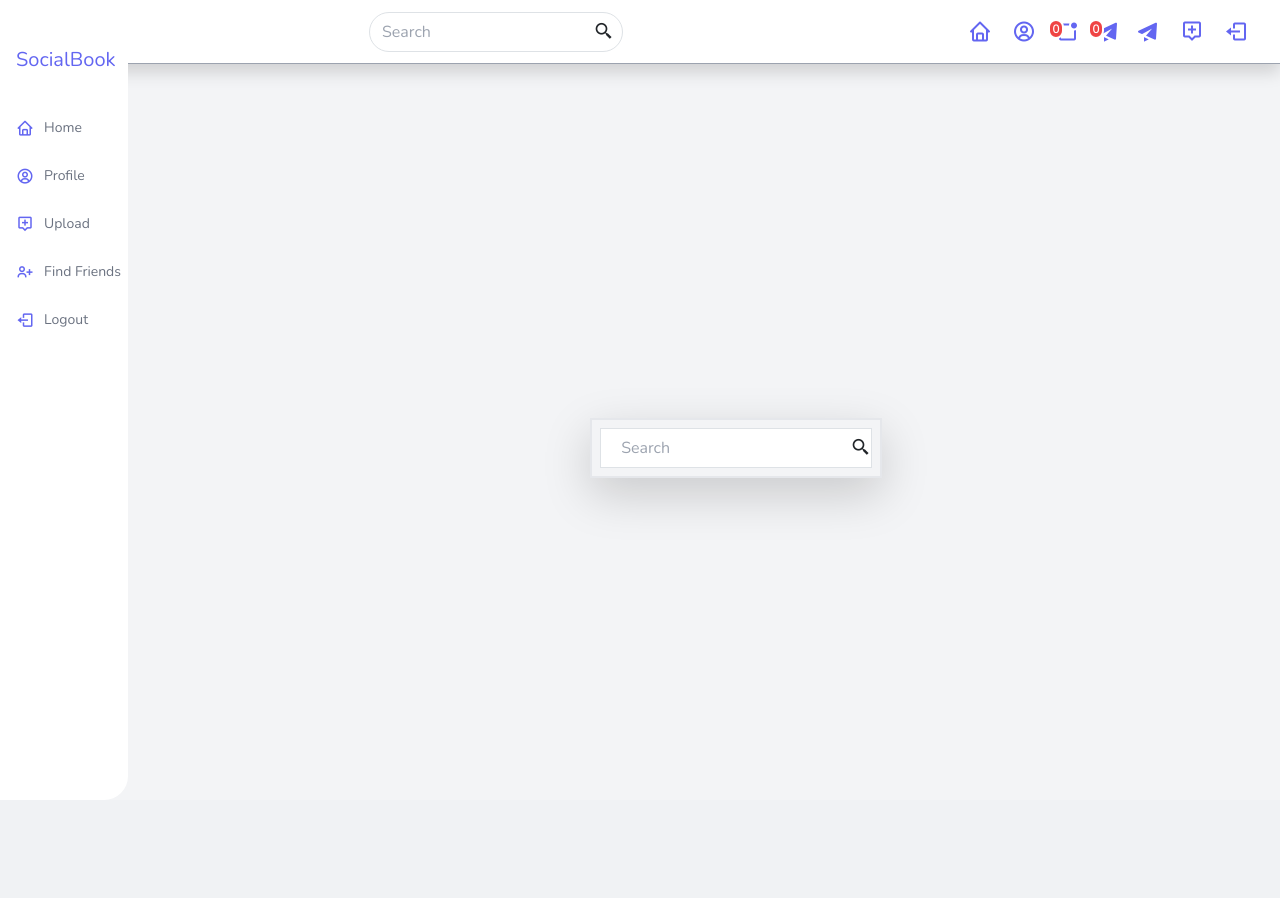
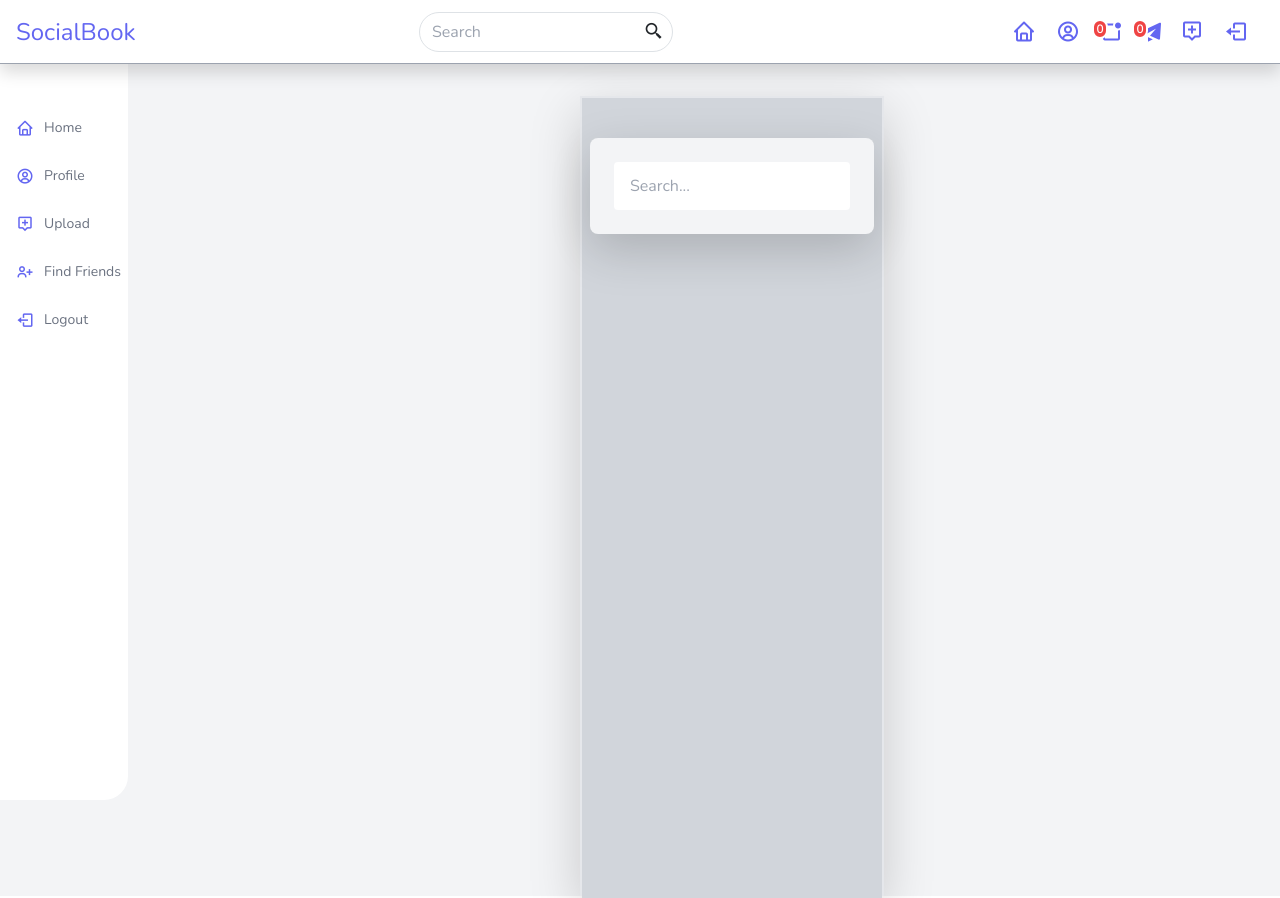
Before and after one commit to sajithpi/Django-SocialMedia, a Django app: page / in a window 1280 px wide. Before the commit the page ends 800 px from the top, so only its background shows below. Run offline with Django 3.2, Linux system fonts and the light colour scheme; the visitor is signed in with stand-in values (Sample User, id 1); data comes from the database, SQL or seed files in the repository; data that the repository does not hold is empty; parts of the project's set-up code (start-up, migrations or seed data) failed here and were passed over; some libraries are stand-ins or nearby versions.

Commit message:
Changed chatbox design

```diff
--- a/chat/templates/chat/index.html
+++ b/chat/templates/chat/index.html
@@ -11,7 +11,10 @@
     <body>
 
 
-        <div class="w-24 sm:w-32 md:w-48 lg:w-72">
+   {% if chats %}
+
+
+        <div class="w-64 md:w-64 lg:w-96 ">
 
 
 
@@ -20,10 +23,10 @@
                  <!-- <input hidden id="room-name-input" type="text" class="w-20 md:w-48" ><br>
                 <input hidden id="room-name-submit" type="button" value="Enter">  -->
 
-                <div class="w-auto h-7 sm:w-full md:h-10  bg-white border  flex justify-between items-center m-0.5 md:m-2">
+                <div class="w-auto h-7 sm:w-full md:h-10  bg-white border flex justify-between items-center m-0.5 md:m-2 rounded-lg">
 
                     <input type="text" name="keyword" id="room-name-input" placeholder=" Search "
-                        class="w-full outline-none rounded focus:outline-none px-3  text-xs md:text-base" />
+                        class="w-full outline-none focus:outline-none px-3 text-xs md:text-base" />
                     <button id="room-name-submit" type="button" class=" outline-none focus:outline-none active:outline-none self-center">
                         <div class="items-center mt-1 ">
                             <i class='bx bx-search-alt-2 text-base md:text-xl' ></i>
@@ -40,27 +43,27 @@
 
 
 
-                    <div class="mx-auto flex  items-center relative "
+                    <div class="mx-auto flex  items-center relative h-16 md:h-20"
                         x-data="{
                             comment : false,
                         }">
 
 
-                        <div class="flex flex-col  bg-white shadow-md hover:shadow-lg  w-full h-full p-0 md:p-1 border ">
-                            <div class="flex items-center justify-between">
+                        <div class="flex flex-col  bg-white shadow-md hover:shadow-lg  w-full h-full p-0  border bg-gray-100 shadow-lg rounded-lg overflow-hidden my-0.5 md:my-1 mx-0.5 md:mx-2">
+                            <div class="flex items-center justify-between mx-auto">
                                 <div class="flex items-center mx-0 md:mx-3">
                                     <div class="flex w-6 md:w-10 lg:w-14  md:h-10 items-center my-3 mx-0 md:mx-1">
 
                                         {% if request.user.username == room.sender %}
-                                            <a href="{% url 'profiles:detail' room.receiver %}" class="object-scale-down ">
-                                                {% thumbnail room.receiver_profile.profile.image "55x55" crop="center" as img%}
+                                            <a href="{% url 'profiles:user_profile' room.receiver %}" class="object-scale-down ">
+                                                {% thumbnail room.receiver_profile.profile.image "51x51" crop="center" as img%}
                                                     <img src="{{ img.url }}"class="object-scale-down rounded-full border-solid border-white border-2 ">
                                                 {% endthumbnail %}
 
                                             </a>
                                         {% else %}
-                                            <a href="{% url 'profiles:detail' room.sender %}" class="object-scale-down ">
-                                                {% thumbnail room.sender_profile.profile.image "55x55" crop="center" as img %}
+                                            <a href="{% url 'profiles:user_profile' room.sender %}" class="object-scale-down ">
+                                                {% thumbnail room.sender_profile.profile.image "51x51" crop="center" as img %}
                                                     <img src="{{ img.url }}"class="object-scale-down rounded-full border-solid border-white border-2">
                                                 {% endthumbnail %}
 
@@ -68,14 +71,14 @@
                                         {% endif %}
 
                                     </div>
-                                    <div class="flex flex-col md:w-24 lg:w-36 my-3 ml-0 md:ml-2">
+                                    <div class="flex flex-col w-40 md:w-32 lg:w-52 my-3 ml-0 md:ml-2">
                                         {% if request.user.username == room.sender %}
-                                            <a href="{% url 'chat:room' room.receiver %}" class="stretched-link">
-                                                <div class="font-medium  text-xs  lg:text-sm  font-semibold overflow-hidden">{{room.receiver |capfirst }}</div>
+                                            <a href="{% url 'chat:room' room.receiver %}" class="stretched-link text-decoration-none">
+                                                <div class="font-medium  text-base  md:text-lg   overflow-hidden text-gray-700">{{room.receiver |capfirst }}</div>
                                             </a>
                                         {% else %}
                                             <a href="{% url 'chat:room' room.sender %}" class="stretched-link">
-                                                <div class="font-medium  text-xs  lg:text-sm font-semibold">{{room.sender |capfirst }}</div>
+                                                <div class="font-medium  text-base  md:text-lg ">{{room.sender |capfirst }}</div>
                                             </a>
                                         {% endif %}
 
@@ -87,12 +90,12 @@
                                             {% if chat.room.id == room.id %}
                                                 {% if chat.is_read == False %}
                                                         {% if chat.sender == request.user %}
-                                                            <span class="text-xs lg:text-sm text-gray-500">{{chat.sender}}:{{chat.content}}</span>
+                                                            <span class="text-sm lg:text-base text-gray-300 overflow-hidden">{{chat.sender | capfirst}}:{{chat.content}}</span>
                                                         {% else %}
-                                                        <span class="text-xs lg:text-sm font-bold">{{chat.sender}}:{{chat.content}}</span>
+                                                        <span class="text-sm md:lg-base text-gray-500 overflow-hidden"></span>{{chat.sender | capfirst}}</span>:<span class="text-xs lg:text-sm font-bold overflow-hidden">{{chat.content}}</span>
                                                         {% endif %}
                                                 {% else %}
-                                                    {{chat.sender}}:{{chat.content}}
+                                                    <span class="text-sm lg:text-base text-gray-500 overflow-hidden">{{chat.sender | capfirst}} : {{chat.content}}</span>
                                                 {% endif %}
                                             {% endif %}
                                             {% endif %}
@@ -103,8 +106,8 @@
 
                                     {% for chat in chats  %}
                                     {% if chat.room.id == room.id %}
-                                        <div class="flex flex-col my-3 hidden sm:flex">
-                                            <span class="text-xs text-gray-700 ">{{chat.timestamp | date:"g:i:a"}}</span>
+                                        <div class="flex flex-col my-3 ">
+                                            <span class="text-xs md:text-sm text-gray-400 ">{{chat.timestamp | date:"g:i:a"}}</span>
 
 
                                         </div>
@@ -126,5 +129,21 @@
 
         </div>
 
+    {% else %}
+
+        <div class="py-10 h-screen bg-gray-300 px-2">
+            <div class="max-w-md mx-auto bg-gray-100 shadow-lg rounded-lg overflow-hidden md:max-w-lg">
+                <div class="md:flex">
+                    <div class="w-full p-4">
+                        <div class="relative"> <input type="text" class="w-full h-12 rounded focus:outline-none px-3 focus:shadow-md" placeholder="Search..."> <i class="fa fa-search absolute right-3 top-4 text-gray-300"></i> </div>
+
+
+
+
+                    </div>
+                </div>
+            </div>
+        </div>
+    {% endif %}
     </body>
 </html>
--- a/feed/templates/feed/findfriends.html
+++ b/feed/templates/feed/findfriends.html
@@ -7,7 +7,7 @@
 
 
 {% block body %}
-  <div class="fixed top-0 left-0 right-0 z-30">
+  <div class="fixed top-0 left-0 right-0 z-50">
     {% include 'includes/navbar.html' %}
   </div>
   <div class=" z-20 max-w-screen-2xl">
--- a/feed/templates/feed/homepage.html
+++ b/feed/templates/feed/homepage.html
@@ -11,11 +11,11 @@
 {% block body %}
 
     {% if request.user.is_authenticated %}
-    <div class="fixed top-0 left-0 right-0 z-30 ">
+    <div class="fixed top-0 left-0 right-0 z-50 ">
       {% include 'includes/navbar.html' %}
     </div>
     <div class="flex mt-24 z-50 max-w-md md:max-w-7xl ">
-      <div id="posts-container " class="mr-0  lg:mr-16">
+      <div id="posts-container " class="mx-0.5  lg:mx-7">
           {% for post in posts  %}
 
                     {% include 'includes/post.html' with post=post  comment_form=comment_form profile=profile show_detail_link=True show_comment_list=False %}
--- a/profiles/templates/profiles/profile.html
+++ b/profiles/templates/profiles/profile.html
@@ -1,13 +1,13 @@
+{% extends 'base.html' %}
 {% load thumbnail %}
-
 <!-- {% block title %}{{ user.username }}{% endblock title %} -->
 
 {% block body %}
 
 <title>{{ user.username }}</title>
 <div class="flex  bg-gray-100 ">
-    <div class="flex sticky w-24 -ml-7 md:ml-0 sm:w-auto z-30 md:z-40 ">{% include "base.html" %}</div>
-    <div class="overflow-hidden shadow w-full h-fit z-50 md:z-30 my-3 bg-gray-100">
+
+    <div class="overflow-hidden shadow w-full h-fit z-40 md:z-30 my-3 bg-gray-100">
         <div class="w-auto bg-cover bg-center h-48"
             style="background-image: url('https://images.unsplash.com/photo-1593642532454-e138e28a63f4?ixlib=rb-1.2.1&ixid=MnwxMjA3fDF8MHxwaG90by1wYWdlfHx8fGVufDB8fHx8&auto=format&fit=crop&w=869&q=80');">
         </div>
--- a/profiles/urls.py
+++ b/profiles/urls.py
@@ -10,9 +10,7 @@
 
     path("profile/<str:id>", views.ProfileLoginUpdate.as_view(), name="updatelogin"),
 
-    path("profile/<str:username>/", views.UserDetailView.as_view(), name="user"),
-
-    path("<str:username>/", views.ProfileDetailView.as_view(), name="detail"),
+    path("<str:username>/", views.ProfileDetailView.as_view(), name="user_profile"),
 
     path("<str:username>/follow/", views.FollowView.as_view(), name="follow"),
 
--- a/til/templates/base.html
+++ b/til/templates/base.html
@@ -28,11 +28,11 @@
 
     <!-- <div class="flex flex-col w-4/5 md:w-1/5 md:pr-0 pr-1 bg-white rounded-r-3xl overflow-hidden"> -->
     {% if request.user.is_authenticated %}
-      <div class="flex flex-col px-0 md:px-3 w-10 md:w-20 lg:w-32 h-screen md:px-1 bg-white rounded-r-3xl overflow-hidden sticky top-0 left-0 right-0 z-40">
+      <div class="flex flex-col px-0 md:px-3 w-20 md:w-20 lg:w-32 h-screen md:px-1 bg-white rounded-r-3xl overflow-hidden sticky top-0 left-0 right-0 z-40">
           <div class="flex items-center justify-start h-20 pt-5 visible md:visible">
-            <h1 class="text-lg md:text-xl capitalize text-indigo-500 -ml-4 md:ml-4 hidden lg:block">SocialBook</h1>
+            <!-- <h1 class="text-lg md:text-xl capitalize text-indigo-500 -ml-4 md:ml-4 hidden lg:block">SocialBook</h1> -->
           </div>
-            <ul class="flex flex-col py-4 px-0 md:px-3 text-decoration:none -ml-0 md:ml-4">
+            <ul class="flex flex-col py-4 px-0 md:px-3 text-decoration:none ml-0 md:ml-1 lg:ml-4">
               <li class="text-decoration: none   ">
                 <a href="{% url 'feed:home' %} "
                   class="flex flex-col md:flex-row items-center h-12 transform hover:translate-x-2 transition-transform ease-in duration-200 text-gray-500 hover:text-gray-800 ">
@@ -44,7 +44,7 @@
 
               <li>
 
-                <a href="{% url 'profiles:detail' user.username %}"
+                <a href="{% url 'profiles:user_profile' user.username %}"
                   class="flex flex-col md:flex-row items-center h-12 transform hover:translate-x-2 transition-transform ease-in duration-200 text-gray-500 hover:text-gray-800 ">
                   <span class="inline-flex items-center content-start md:content-center  h-12 w-7 text-lg text-gray-400"><i
                       class="bx bx-user-circle text-indigo-500"></i></span>
--- a/til/templates/includes/alert.html
+++ b/til/templates/includes/alert.html
@@ -3,6 +3,9 @@
 
 
     {% for message in messages %}
+
+    {% if 'sign' not in message %}
+
         <div id="message" class="container">
 
         <div {% if message.tags %} class="alert alert-{{ message.tags }}"{% endif %} role="alert">
@@ -12,5 +15,7 @@
         </div>
 
         </div>
+    {% endif %}
+
 {% endfor %}
 {% endif %}
--- a/til/templates/includes/navbar.html
+++ b/til/templates/includes/navbar.html
@@ -10,12 +10,11 @@
        </div>
 
     <div class="flex justify-between h-16">
-        <div class="flex w-11 md:w-14 sm:hidden md:visible  ">
+        <div class="flex w-11 md:w-14  ">
             <div class="flex-shrink-0 flex items-center">
-                <!-- <h1 class="text-2xl md:text-3xl capitalize text-indigo-500 -ml-4 md:ml-4 ">SocialBook</h1> -->
+                <div class="text-sm md:text-2xl capitalize text-indigo-500 ml-1 md:ml-4 ">SocialBook</div>
             </div>
         </div>
-
         <!-- Search Button -->
         <div class="flex-auto flex items-center justify-center ">
             <div class="ml-8">
@@ -56,7 +55,7 @@
                 <button
                     class="flex-shrink-0 pr-1 md:pr-4 border-transparent text-gray-700 rounded-full hover:text-gray-600 focus:outline-none "
                     aria-label="Notifications">
-                    <a href="{% url 'profiles:detail' user.username %}"
+                    <a href="{% url 'profiles:user_profile' user.username %}"
                     class="flex flex-col md:flex-row items-center h-12 transform  text-gray-500 hover:text-gray-800 ">
                     <span class="inline-flex items-center content-start md:content-center w-7 h-12 text-gray-400"><i
                         class="bx bx-user-circle text-indigo-500 text-xl md:text-2xl"></i></span>
@@ -107,7 +106,7 @@
                         </div>
 
                     </div>
-                    <button
+                    <!-- <button
                     class="flex-shrink-0 pr-0.5 md:pr-4 border-transparent text-gray-700 rounded-full hover:text-gray-600 focus:outline-none "
                     aria-label="Notifications">
                         <a href="{% url 'chat:index' %}"
@@ -116,7 +115,7 @@
                             class="bx bxs-paper-plane text-indigo-500 text-xl md:text-2xl"></i></span>
 
                         </a>
-                    </button>
+                    </button> -->
 
                 <!-- New Post -->
                 <button
```
Also changed, not shown: profiles/templates/profiles/my_profile_details.html (renamed from profiles/templates/profiles/detail.html, +7 -2 lines), profiles/templates/profiles/update.html (+7 -5 lines), profiles/views.py (+1 -20 lines), til/templates/includes/post.html (+1 -14 lines), til/templates/includes/users.html (+8 -3 lines). Lines whose indentation alone changed are shown as unchanged.
